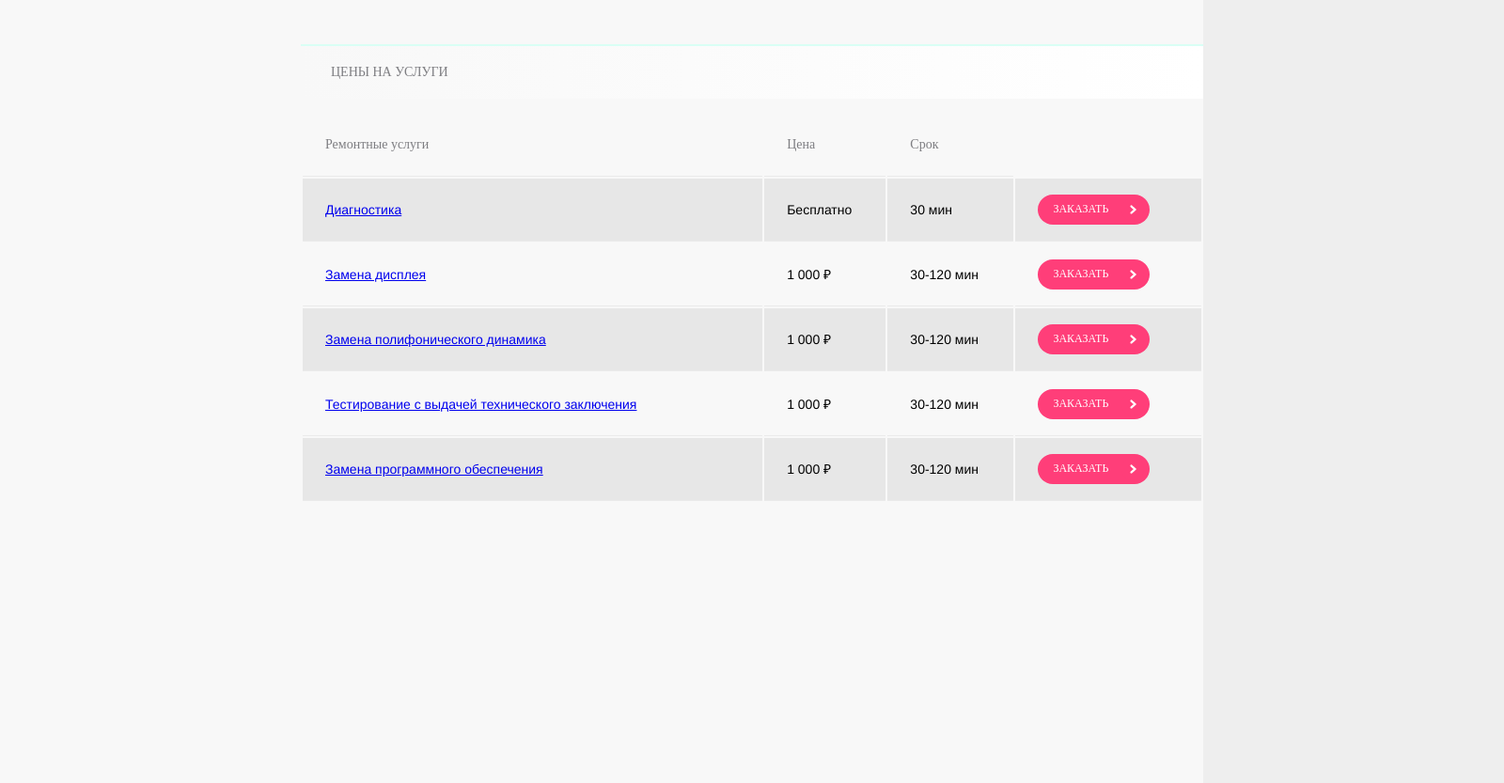
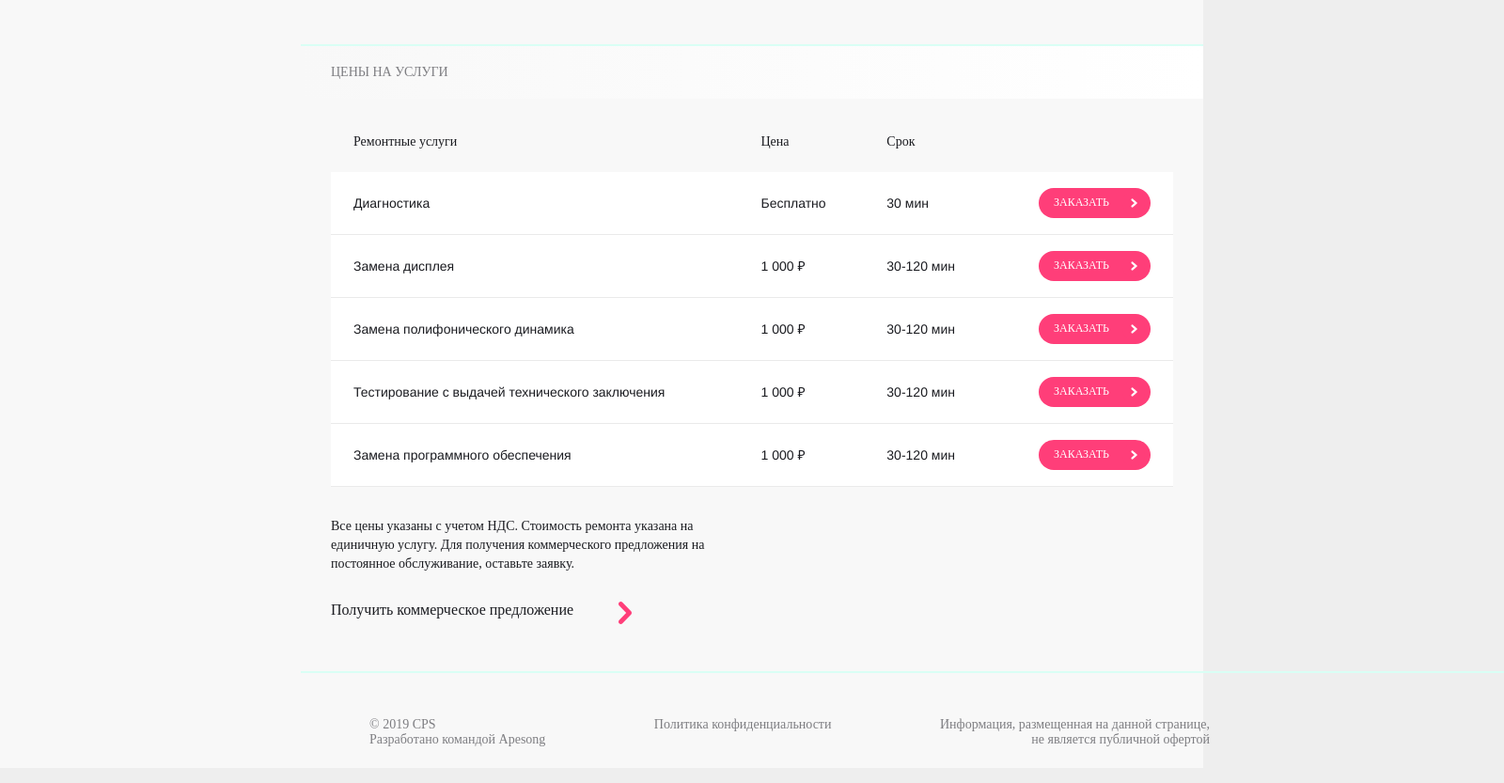
Before and after one commit to YurinskiyMaxim/Test-Site, a website built with Vite: page index.html in a window 1280 px wide. Shown: the part 1309-2142 px from the top of the page at 94% size, 1600 px wide, since content can reach past the window. Built offline with nearby package versions, Linux system fonts and the light colour scheme.

Commit message:
full_add_all

```diff
--- a/index.html
+++ b/index.html
@@ -369,49 +369,61 @@
                     <th>Срок</th>
                 </tr>
             </thead>
+              <div class="t_body">
                 <tbody>
                     <tr>
-                    <td><a href="#">Диагностика</a></td>
+                        <td><div>Диагностика</a></td>
                         <td>Бесплатно</td>
                         <td>30 мин</td>
-                    <td>
+                        <td class="td">
                             <button class="button_action">Заказать <img src="./IMG/For_Table/goside.png" alt=""></button>
                         </td>
                     </tr>
                     <tr>
-                    <td><a href="#">Замена дисплея</a></td>
+                        <td><div>Замена дисплея</a></td>
                         <td>1 000 ₽</td>
                         <td>30-120 мин</td>
-                    <td>
+                        <td class="td">
                             <button class="button_action">Заказать <img src="./IMG/For_Table/goside.png" alt=""></button>
                         </td>
                     </tr>
                     <tr>
-                    <td><a href="#">Замена полифонического динамика</a></td>
+                        <td><div>Замена полифонического динамика</a></td>
                         <td>1 000 ₽</td>
                         <td>30-120 мин</td>
-                    <td>
+                        <td class="td">
                             <button class="button_action">Заказать <img src="./IMG/For_Table/goside.png" alt=""></button>
                         </td>
                     </tr>
                     <tr>
-                  <td><a href="#">Тестирование с выдачей технического заключения</a></td>
+                      <td><div>Тестирование с выдачей технического заключения</a></td>
                       <td>1 000 ₽</td>
                       <td>30-120 мин</td>
-                    <td>
+                        <td class="td">
                             <button class="button_action">Заказать <img src="./IMG/For_Table/goside.png" alt=""></button>
                         </td>
                     </tr>
                     <tr>
-                  <td><a href="#">Замена программного обеспечения</a></td>
+                      <td><div>Замена программного обеспечения</a></td>
                       <td>1 000 ₽</td>
                       <td>30-120 мин</td>
-                    <td>
+                        <td class="td">
                             <button class="button_action">Заказать <img src="./IMG/For_Table/goside.png" alt=""></button>
                         </td>
                     </tr>
                 </tbody>
+              </div>
         </table>
+        <div class="predbottom">
+          <p class="predbottom__text">Все цены указаны с учетом НДС. Стоимость ремонта указана на единичную услугу. Для получения коммерческого предложения на постоянное обслуживание, оставьте заявку.</p><br>
+          <div class="predbottom__text2">Получить коммерческое предложение<img src="./IMG/Line.svg" alt=""></div>
+        </div>
+        <div class="bottom__seporation"></div>
+        <ul class="bottom">
+          <div class="bottom__text">© 2019 CPS<br>Разработано командой Apesong </div>
+          <div class="bottom__text2">Политика конфиденциальности</div>
+          <div class="bottom__text3">Информация, размещенная на данной странице,<br> не является публичной офертой</div>
+        </ul>
         </div>
       </main>
     </div>
--- a/styles/Table.scss
+++ b/styles/Table.scss
@@ -1,10 +1,17 @@
 .dataTable {
+  display: none;
+  @media (min-width: $tablet-width) {
     display: block;
     width: 100%;
+    padding: 0 32px 0 32px;
     margin: 1em 0;
   }
+}
 
-  .dataTable thead, .dataTable tbody, .dataTable thead tr, .dataTable th {
+.dataTable thead,
+.dataTable tbody,
+.dataTable thead tr,
+.dataTable th {
   display: block;
 }
 
@@ -12,17 +19,28 @@
   float: left;
 }
 
+table {
+  border-spacing: 0;
+}
+
 .dataTable tbody {
   width: auto;
   position: relative;
   overflow-x: auto;
+  margin: 0 24px 0 24px;
 }
 
-  .dataTable td, .dataTable th {
-    padding-left: 24px;
+.td {
+  display: flex !important;
+  justify-content: flex-end !important;
+  height: 67px;
+}
+
+.dataTable td,
+.dataTable th {
   align-items: center;
   line-height: 64px;
-    border-bottom:1px solid #EAEAEA;
+  border-bottom: 1px solid #eaeaea;
   box-sizing: border-box;
   overflow-x: hidden;
   overflow-y: auto;
@@ -30,13 +48,12 @@
 
 .dataTable th {
   font-family: "TT Lakes";
-    color: #7E7E82;
+  color: #7e7e82;
   font-size: 14px;
   font-weight: 500;
-    padding-left: 24px;
-    background-color: #F8F8F8;
+  border: none;
+  background-color: #f8f8f8;
   text-align: left;
-
 }
 
 .dataTable tbody tr {
@@ -45,14 +62,13 @@
 
 .dataTable tbody td {
   display: block;
-
 }
 
-  .dataTable tr:nth-child(odd) {
-      background: rgba(0, 0, 0, 0.07);
+.a:-webkit-any-link {
+  color: white;
 }
 
-  .button_action{
+.button_action {
   font-family: "TT Lakes";
   color: white;
   text-transform: uppercase;
@@ -62,11 +78,12 @@
   height: 32px;
   justify-content: space-between;
   align-items: center;
-    background-color: #FF3E79;
+  background-color: #ff3e79;
   border: none;
   border-radius: 16px;
-    padding-left:16px ;
+  padding-left: 16px;
 }
+
 .dataTable {
   display: table;
 }
@@ -78,16 +95,24 @@
 
 .dataTable tbody {
   display: table-row-group;
+  background-color: white;
+  border-collapse: collapse;
 }
 
-    .dataTable thead tr, .dataTable tbody tr {
+.dataTable thead tr,
+.dataTable tbody tr {
   display: table-row;
+
 }
 
-    .dataTable th, .dataTable tbody td {
+.dataTable th,
+.dataTable tbody td {
   display: table-cell;
+  padding: 0 24px 0 24px;
+  color: #1B1C21;
 }
 
-    .dataTable td, .dataTable th {
+.dataTable td,
+.dataTable th {
   width: auto;
 }
--- a/styles/style.scss
+++ b/styles/style.scss
@@ -171,7 +171,7 @@
 }
 .header {
   width: 100%;
-  height: 300%;
+  height: auto;
   background-color: #f8f8f8;
 
   @media (min-width: $desktop-width) {
@@ -600,3 +600,71 @@
     display: flex;
   }
 }
+.t_body{
+  background-color: white;
+  border-radius: 6px;
+}
+.predbottom{
+  margin-left: 32px;
+  margin-top: 32px;
+}
+.predbottom__text,
+.predbottom__text2{
+  width: 421px;
+  font-family: "TT Lakes";
+
+}
+.predbottom__text{
+  line-height: 20px;
+  font-size: 14px;
+  color: #1B1C21;
+}
+.predbottom__text2{
+  display: flex;
+  height: 24px;
+  font-size: 16px;
+  justify-content: space-between;
+  width: 320px;
+  color: #1B1C21;
+}
+.bottom{
+  display: flex;
+  justify-content: space-between;
+  width: 100%;
+  @media (max-width: $tablet-width) {
+    text-align: center;
+    justify-content: center;
+    flex-direction: column;
+    padding: 0%;
+  }
+}
+.bottom__seporation{
+  width: 100vw;
+  margin-top: 50px;
+  height: 2px;
+  background-color: $seporator--color;
+}
+.bottom__text,
+.bottom__text2,
+.bottom__text3{
+  font-family: "TT Lakes";
+  color: #7E7E82;
+  width: auto;
+  height: auto;
+  @media (max-width: $tablet-width) {
+    padding: 0%;
+  }
+}
+.bottom__text{
+  padding: 33px 0px 22px 33px;
+
+}
+.bottom__text2{
+  padding: 33px 0px 22px 0;
+}
+.bottom__text3{
+  padding: 33px 33px 22px 0px;
+  @media (min-width: $tablet-width) {
+    text-align: end;
+  }
+}
--- a/styles/variables.scss
+++ b/styles/variables.scss
@@ -4,3 +4,5 @@ $tablet-width: 768px;
 $desktop-width: 1120px;
 
 $icon--padding: 5px;
+
+$mobile-width: 320px
```
Also changed, not shown: IMG/Line.svg (added). Lines whose indentation alone changed are shown as unchanged.
